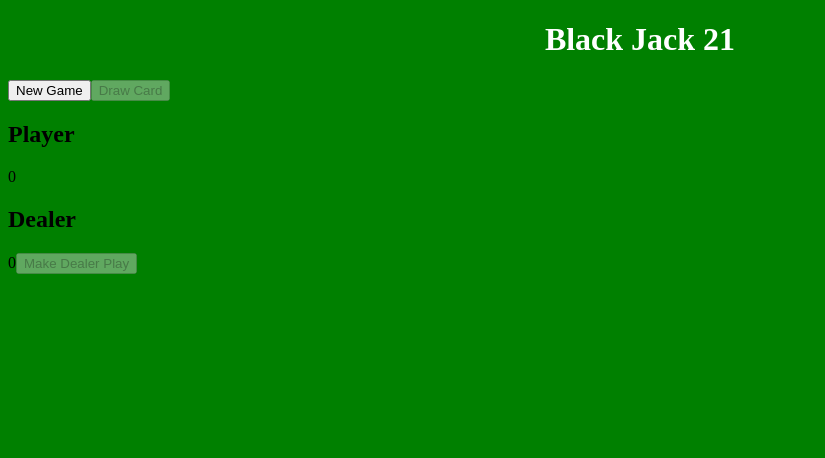
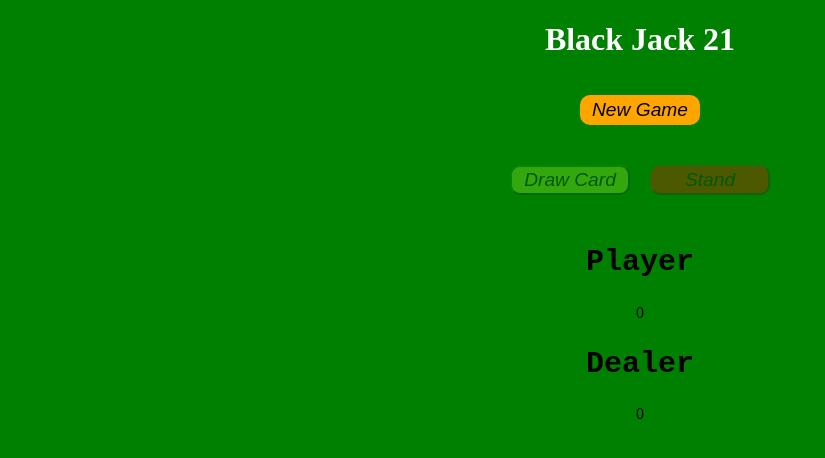
Before and after one commit to gilbertosantana24/black_jack21, a React (Create React App) app: page / in a window 1280 px wide. Shown: the top 458 px of the page, without its empty margins (0-825 px from the left). Built offline with nearby package versions, Linux system fonts and the light colour scheme.

Commit message:
Added styles to game buttons

```diff
--- a/src/App.css
+++ b/src/App.css
@@ -4,5 +4,73 @@
     justify-content: center;
     align-items: center;
     color: white;
+}
 
+.play-area{
+    display: flex;
+    flex-direction: column;
+    justify-content: center;
+    align-items: center;
 }
+
+.New_btn{
+    margin-top: 15px;
+    margin-bottom: 25px;
+    width: 120px;
+    height: 30px;
+    border-radius: 10px;
+    background-color: orange;
+    border: orangered;
+    font-size: larger;
+    font-style: italic;
+}
+
+.game_btns{
+    display: block;
+    flex-direction: column;
+}
+
+.draw_btn{
+    margin-top: 15px;
+    margin-bottom: 25px;
+    width: 120px;
+    height: 30px;
+    border-radius: 10px;
+    background-color: greenyellow;
+    border-color: forestgreen;
+    font-size: larger;
+    font-style: italic;
+    color: black;
+}
+
+.draw_btn:disabled{
+    opacity: 0.3;
+}
+
+.stand_btn{
+    margin-top: 15px;
+    margin-bottom: 25px;
+    width: 120px;
+    height: 30px;
+    border-radius: 10px;
+    background-color: red;
+    border-color: brown;
+    font-size: larger;
+    font-style: italic;
+    margin-left: 20px;
+    color: black;
+}
+
+.stand_btn:disabled{
+    opacity: 0.3;
+}
+
+.player_title{
+    font-family: 'Courier New', Courier, monospace;
+    font-size: 30px;
+}
+
+.dealer_title{
+    font-family: 'Courier New', Courier, monospace;
+    font-size: 30px;
+}
--- a/src/App.js
+++ b/src/App.js
@@ -20,7 +20,8 @@ function App() {
   return (
     <div className="App">
       <h1 className="title">Black Jack 21 </h1>
-      <button
+      <div className="play-area">
+      <button className="New_btn"
         disabled={gameButtons}
         onClick={() =>
           startGame(
@@ -37,7 +38,10 @@ function App() {
       >
         New Game
       </button>
-      <button
+
+      {/* USER CLICKABLE BUTTONS */}
+      <div className="game_btns">
+      <button className="draw_btn"
         disabled={!gameButtons}
         onClick={() => {
           updatePlayerScore(
@@ -55,14 +59,7 @@ function App() {
       >
         Draw Card
       </button>
-      <h2>Player</h2>
-      <>{playerScore}</>
-      <>{playerBlock}</>
-      <h2>Dealer</h2>
-      <Dealer score={dealerScore}></Dealer>
-      <>{dealerBlock}</>
-
-      <button
+      <button className="stand_btn"
         disabled={!gameButtons}
         onClick={() => {
           setGameButtons(false);
@@ -78,8 +75,20 @@ function App() {
           );
         }}
       >
-        Make Dealer Play
+        Stand
       </button>
+      </div> {/* END OF USER CLICKABLE BUTTONS */}
+
+      {/* PLAY AREA */}
+      <h2 className="player_title">Player</h2>
+      <>{playerScore}</>
+      <>{playerBlock}</>
+      <h2 className="dealer_title">Dealer</h2>
+      <Dealer score={dealerScore}></Dealer>
+      <>{dealerBlock}</> {/* END OF PLAY AREA */}
+
+
+      </div>
     </div>
   );
 }
```
